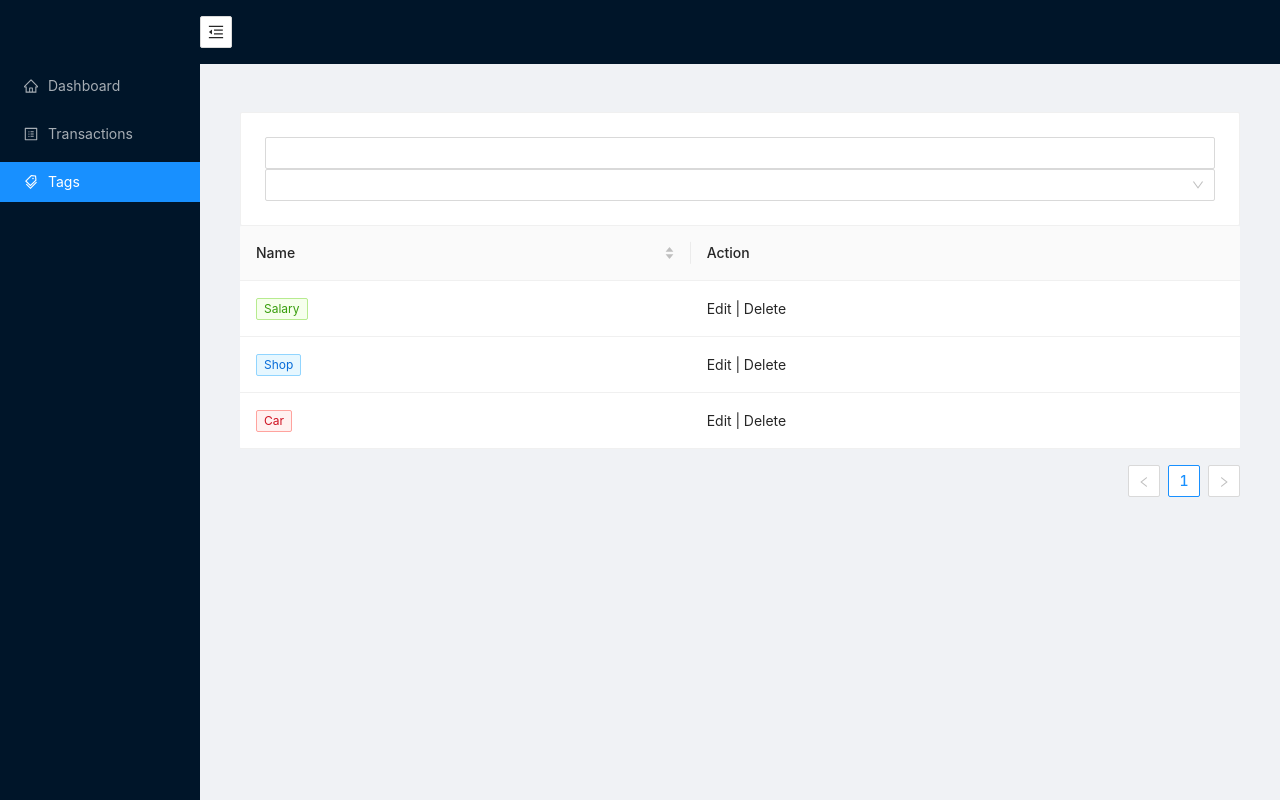
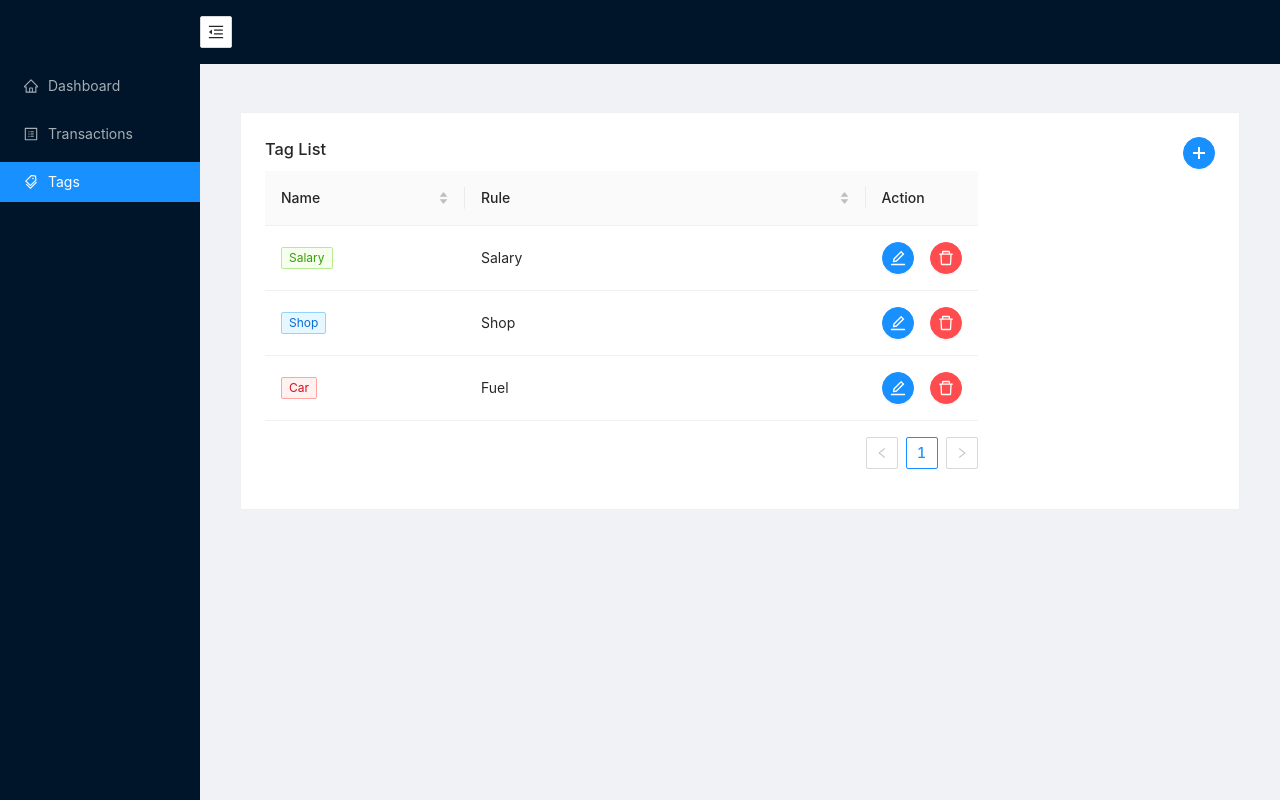
Before and after one commit to emanuellourenco/my-budget_frontend, a React (Create React App) app: page /tags in a window 1280 px wide. Built offline with nearby package versions, Linux system fonts and the light colour scheme.

Commit message:
change Tag view component to apply tag modal

```diff
--- a/src/views/Tags.jsx
+++ b/src/views/Tags.jsx
@@ -1,31 +1,51 @@
-import React from "react";
-import { Row, Col, Card, Table, Space, Select, Tag } from "antd";
+import React, { useState } from "react";
+import { Row, Col, Card, Table, Space, Tag, Button, Tooltip } from "antd";
 import MainLayout from "../components/layout/MainLayout";
-import Input from "../components/form/Input";
+import { PlusOutlined, EditOutlined, DeleteOutlined } from "@ant-design/icons";
+import TagModal from "../components/modals/Tags";
 
 function Tags() {
-  const colors = [
-    { label: "Red", value: "red" },
-    { label: "Blue", value: "blue" },
-    { label: "Green", value: "green" },
-    { label: "Yellow", value: "yellow" },
-    { label: "Pink", value: "pink" },
-    { label: "Brown", value: "brown" },
-    { label: "Grey", value: "grey" },
-  ];
+  const [modalOpen, setModalOpen] = useState(false);
+  const [dataId, setdataId] = useState(null);
 
   const columns = [
     {
       title: "Name",
       dataIndex: "name",
       key: "name",
+      width: "200px",
       sorter: (a, b) => a.age - b.age,
       render: (text, record) => <Tag color={record.color}>{text}</Tag>,
     },
     {
+      title: "Rule",
+      dataIndex: "rule",
+      key: "rule",
+      sorter: (a, b) => a.age - b.age,
+      render: (text) => <span>{text}</span>,
+    },
+    {
       title: "Action",
       key: "action",
-      render: (text, record) => <Space size="middle">Edit | Delete</Space>,
+      width: "100px",
+      render: (text, record) => {
+        console.log("🚀 ~ file: Tags.jsx ~ line 29 ~ Tags ~ record", record);
+        return (
+          <Space size="middle">
+            <Tooltip title="Edit">
+              <Button
+                type="primary"
+                shape="circle"
+                icon={<EditOutlined />}
+                onClick={() => handleChangeModal(record.key)}
+              />
+            </Tooltip>
+            <Tooltip title="Delete">
+              <Button type="danger" shape="circle" icon={<DeleteOutlined />} />
+            </Tooltip>
+          </Space>
+        );
+      },
     },
   ];
 
@@ -33,57 +53,53 @@ function Tags() {
     {
       key: "1",
       name: "Salary",
+      rule: "Salary",
       color: "green",
     },
     {
       key: "2",
       name: "Shop",
+      rule: "Shop",
       color: "blue",
     },
     {
       key: "3",
       name: "Car",
+      rule: "Fuel",
       color: "red",
     },
   ];
 
-  function tagRender(props) {
-    const { label, value, closable, onClose } = props;
-
-    return (
-      <Tag
-        color={value}
-        closable={closable}
-        onClose={onClose}
-        style={{ marginRight: 3 }}
-      >
-        {label}
-      </Tag>
-    );
-  }
+  const handleChangeModal = (id) => {
+    setModalOpen(true);
+    setdataId(id);
+  };
 
   return (
     <MainLayout>
+      <Card>
         <Row>
-        <Col span="24">
-          <Card>
-            <Input name="name" />
-            <Select
-            //  mode="multiple"
-              className="tags__select"
-              style={{ width: "100%" }}
-              optionLabelProp="label"
-              tagRender={tagRender}
-              options={colors}
+          <Col span="18">
+            <h1>Tag List</h1>
+          </Col>
+          <Col span="6" style={{ textAlign: "right" }}>
+            <Tooltip title="Add">
+              <Button
+                type="primary"
+                shape="circle"
+                icon={<PlusOutlined />}
+                onClick={() => handleChangeModal(null)}
               />
-          </Card>
+            </Tooltip>
           </Col>
         </Row>
         <Row>
-        <Col sm={24}>
+          <Col span={18}>
             <Table columns={columns} dataSource={data} />
+            <TagModal isOpen={modalOpen} setIsOpen={setModalOpen} id={dataId} />
           </Col>
         </Row>
+      </Card>
     </MainLayout>
   );
 }
```
Lines whose indentation alone changed are shown as unchanged.
